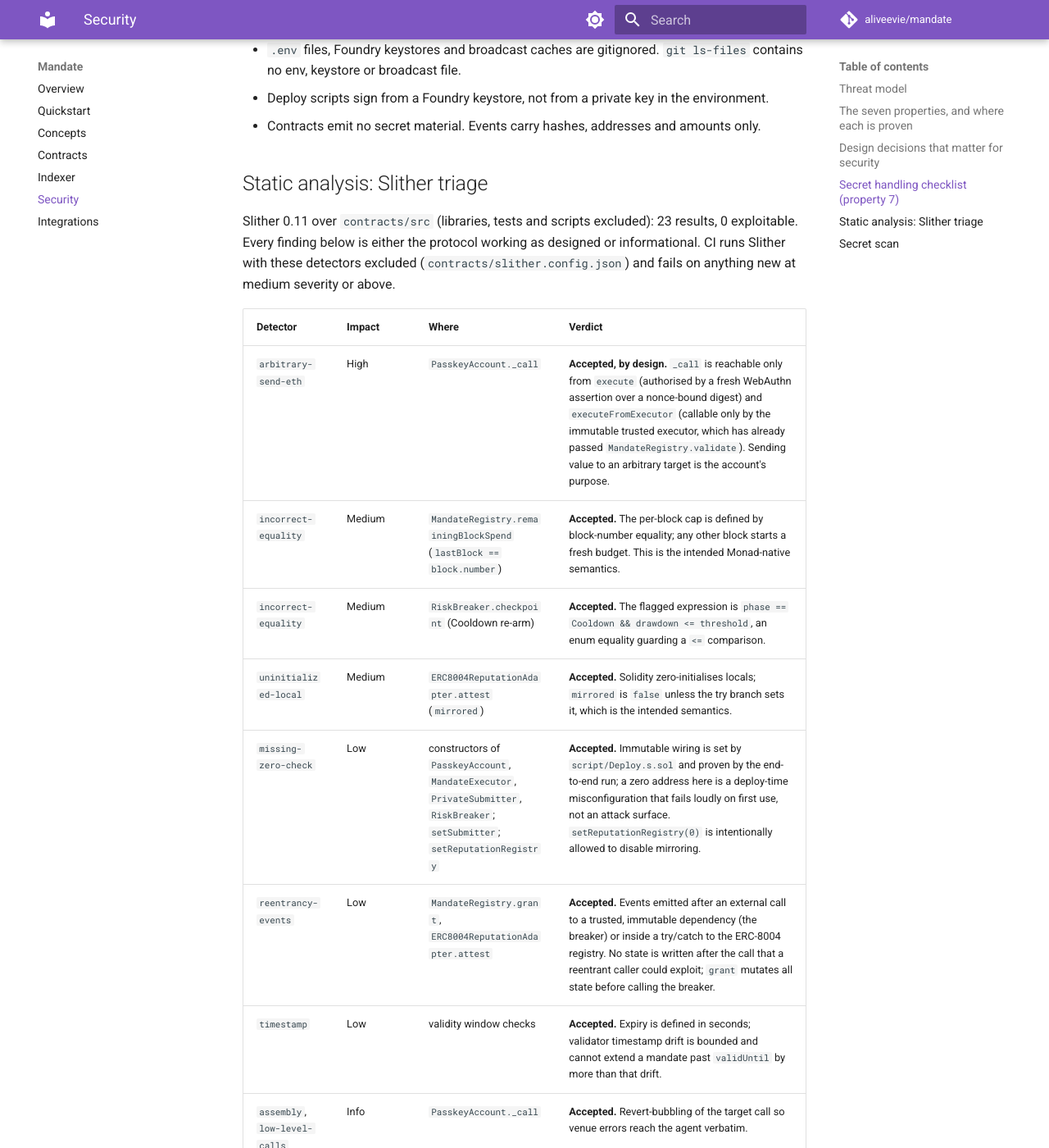
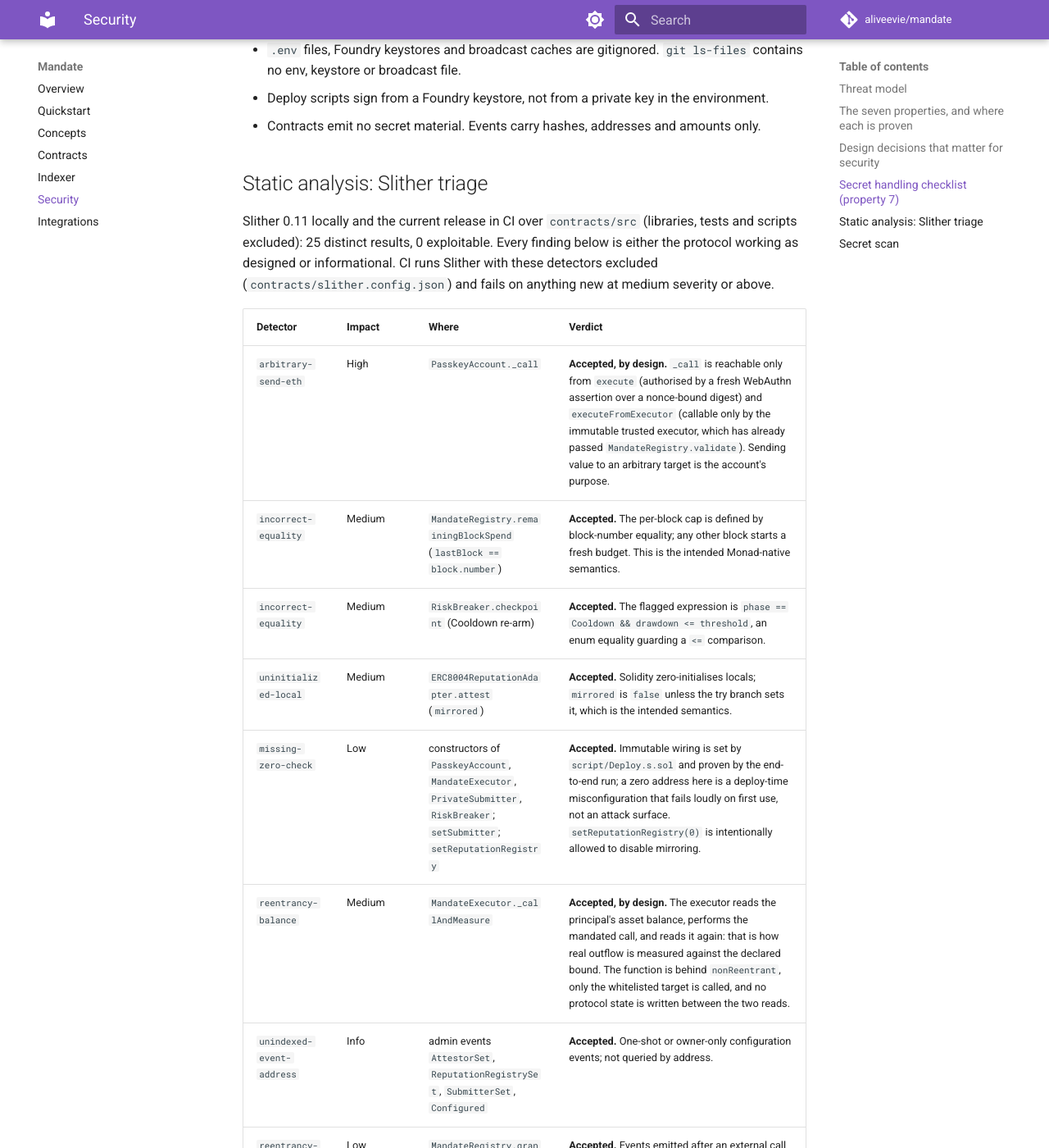
Before and after one commit to aliveevie/mandate, an MkDocs documentation site: the page built from docs/security.md, in a window 1280 px wide and 1400 px high, scrolled down 1887 px. Shown: the whole window at 82% size. Built offline with MkDocs 1.6.1 and Material for MkDocs 9.7.7, drawn with Linux system fonts in a browser that asks for light colours; comment, search, counter and statistics services are not loaded.

Commit message:
security: triage reentrancy-balance and unindexed-event-address from the newer Slither in CI
The executor's balance-before/after read around the mandated call is the measured-spend design and is guarded by nonReentrant; the unindexed admin events are informational. CI now runs Slither purely from contracts/slither.config.json.

Co-Authored-By: Claude Fable 5.1 <noreply@anthropic.com>
Claude-Session: https://claude.ai/code/session_01AdwZMAAPYsQmLbCLnLMDKV

```diff
--- a/docs/security.md
+++ b/docs/security.md
@@ -41,7 +41,7 @@ Run them: `cd contracts && forge test` (67 tests, invariants at 256 runs under t
 
 ## Static analysis: Slither triage
 
-Slither 0.11 over `contracts/src` (libraries, tests and scripts excluded): 23 results, 0 exploitable. Every finding below is either the protocol working as designed or informational. CI runs Slither with these detectors excluded (`contracts/slither.config.json`) and fails on anything new at medium severity or above.
+Slither 0.11 locally and the current release in CI over `contracts/src` (libraries, tests and scripts excluded): 25 distinct results, 0 exploitable. Every finding below is either the protocol working as designed or informational. CI runs Slither with these detectors excluded (`contracts/slither.config.json`) and fails on anything new at medium severity or above.
 
 | Detector | Impact | Where | Verdict |
 |---|---|---|---|
@@ -50,6 +50,8 @@ Slither 0.11 over `contracts/src` (libraries, tests and scripts excluded): 23 re
 | `incorrect-equality` | Medium | `RiskBreaker.checkpoint` (Cooldown re-arm) | **Accepted.** The flagged expression is `phase == Cooldown && drawdown <= threshold`, an enum equality guarding a `<=` comparison. |
 | `uninitialized-local` | Medium | `ERC8004ReputationAdapter.attest` (`mirrored`) | **Accepted.** Solidity zero-initialises locals; `mirrored` is `false` unless the try branch sets it, which is the intended semantics. |
 | `missing-zero-check` | Low | constructors of `PasskeyAccount`, `MandateExecutor`, `PrivateSubmitter`, `RiskBreaker`; `setSubmitter`; `setReputationRegistry` | **Accepted.** Immutable wiring is set by `script/Deploy.s.sol` and proven by the end-to-end run; a zero address here is a deploy-time misconfiguration that fails loudly on first use, not an attack surface. `setReputationRegistry(0)` is intentionally allowed to disable mirroring. |
+| `reentrancy-balance` | Medium | `MandateExecutor._callAndMeasure` | **Accepted, by design.** The executor reads the principal's asset balance, performs the mandated call, and reads it again: that is how real outflow is measured against the declared bound. The function is behind `nonReentrant`, only the whitelisted target is called, and no protocol state is written between the two reads. |
+| `unindexed-event-address` | Info | admin events `AttestorSet`, `ReputationRegistrySet`, `SubmitterSet`, `Configured` | **Accepted.** One-shot or owner-only configuration events; not queried by address. |
 | `reentrancy-events` | Low | `MandateRegistry.grant`, `ERC8004ReputationAdapter.attest` | **Accepted.** Events emitted after an external call to a trusted, immutable dependency (the breaker) or inside a try/catch to the ERC-8004 registry. No state is written after the call that a reentrant caller could exploit; `grant` mutates all state before calling the breaker. |
 | `timestamp` | Low | validity window checks | **Accepted.** Expiry is defined in seconds; validator timestamp drift is bounded and cannot extend a mandate past `validUntil` by more than that drift. |
 | `assembly`, `low-level-calls` | Info | `PasskeyAccount._call` | **Accepted.** Revert-bubbling of the target call so venue errors reach the agent verbatim. |
```
Also changed, not shown: 2 other files.
